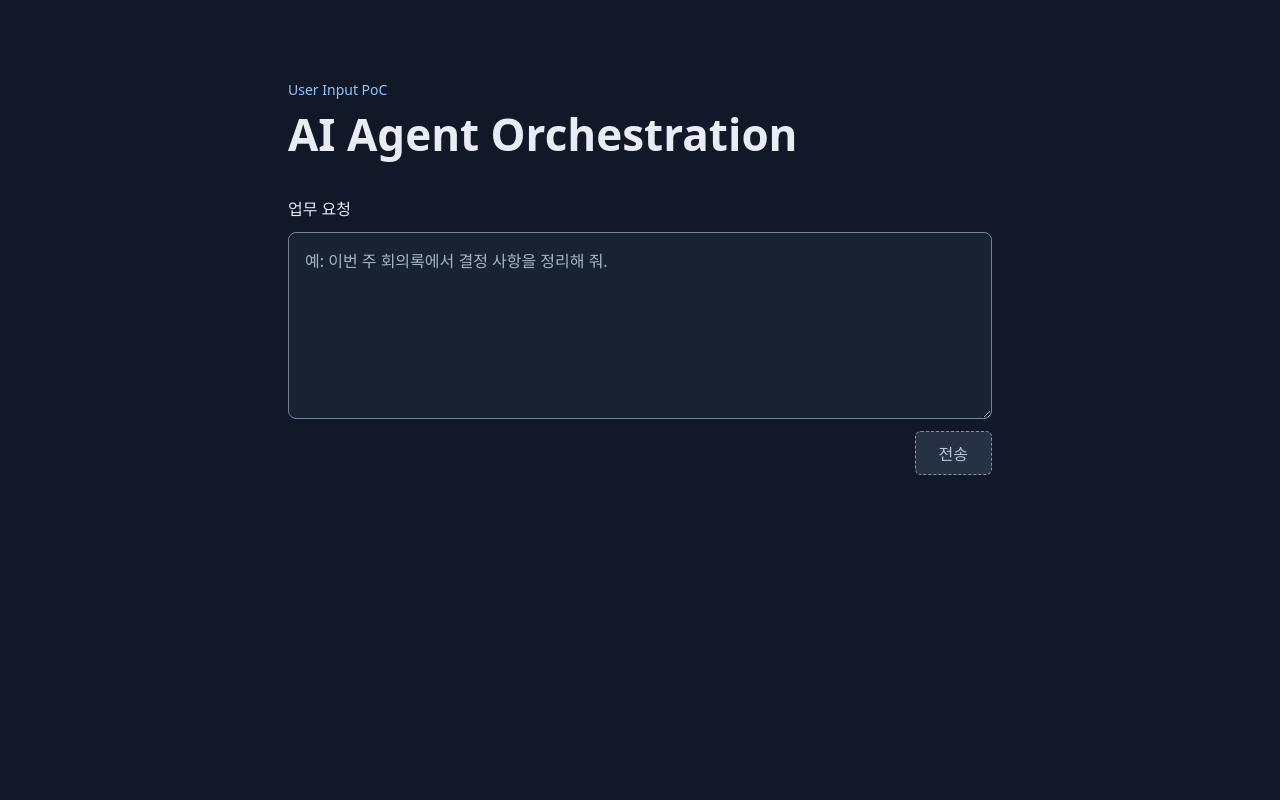
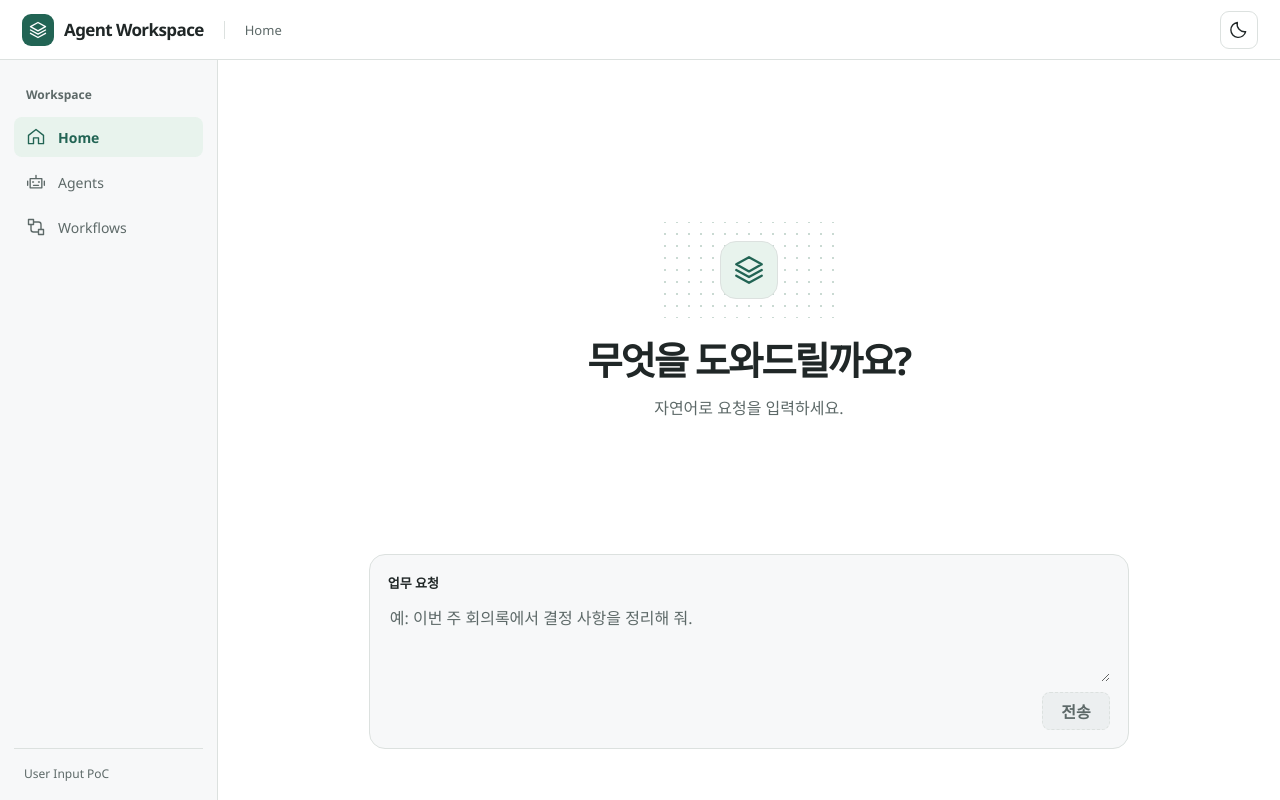
Before and after one commit to jtk745858/Agent-Workspace_User-Input, a React (Vite) app: page / in a window 1280 px wide. Built offline with nearby package versions, Linux system fonts and the light colour scheme.

Commit message:
feat(ui): add workspace layout and theme switching

```diff
--- a/src/app/App.tsx
+++ b/src/app/App.tsx
@@ -1,4 +1,6 @@
+import AppLayout from "../layouts/AppLayout";
 import MainPage from "../pages/MainPage";
+
 export default function App() {
-  return <MainPage />;
+  return <AppLayout><MainPage /></AppLayout>;
 }
--- /dev/null
+++ b/src/layouts/AppLayout.tsx
@@ -0,0 +1,37 @@
+import type { ReactNode } from "react";
+import { useTheme } from "../theme/useTheme";
+import { WorkspaceIcon } from "./WorkspaceIcon";
+
+function AppHeader() {
+  const { theme, toggleTheme } = useTheme();
+  const label = theme === "light" ? "현재 라이트 모드 · 다크 모드로 전환" : "현재 다크 모드 · 라이트 모드로 전환";
+  return (
+    <header className="app-header">
+      <strong className="brand"><span className="brand-mark"><WorkspaceIcon name="workspace" /></span>Agent Workspace</strong>
+      <span className="location">Home</span>
+      <button className="theme-toggle" type="button" onClick={toggleTheme} aria-label={label} title={label}>
+        <WorkspaceIcon name={theme === "light" ? "moon" : "sun"} />
+      </button>
+    </header>
+  );
+}
+
+function AppSidebar() {
+  return (
+    <aside className="sidebar" aria-label="Workspace 사이드바">
+      <nav aria-label="Workspace 탐색">
+        <h2 className="nav-label">Workspace</h2>
+        <ul>
+          <li><span className="nav-item current" aria-current="page"><WorkspaceIcon name="home" />Home</span></li>
+          <li><button className="nav-item" disabled><WorkspaceIcon name="agents" />Agents</button></li>
+          <li><button className="nav-item" disabled><WorkspaceIcon name="workflows" />Workflows</button></li>
+        </ul>
+      </nav>
+      <small className="stage">User Input PoC</small>
+    </aside>
+  );
+}
+
+export default function AppLayout({ children }: { children: ReactNode }) {
+  return <div className="workspace"><AppHeader /><AppSidebar />{children}</div>;
+}
--- /dev/null
+++ b/src/layouts/WorkspaceIcon.tsx
@@ -0,0 +1,12 @@
+const paths = {
+  workspace: "M3 8 12 3l9 5-9 5-9-5ZM3 12l9 5 9-5M3 16l9 5 9-5",
+  home: "m3 10 9-7 9 7v10h-6v-7H9v7H3Z",
+  agents: "M5 8h14v11H5zM12 4v4M8 12h1m6 0h1M9 16h6M2 11v5m20-5v5",
+  workflows: "M3 3h6v6H3zM15 15h6v6h-6zM6 9v6a3 3 0 0 0 3 3h6M9 6h6a3 3 0 0 1 3 3v6",
+  moon: "M20 14a9 9 0 0 1-10-11 9 9 0 1 0 10 11Z",
+  sun: "M16 12a4 4 0 1 1-8 0 4 4 0 1 1 8 0ZM12 2v2m0 16v2M2 12h2m16 0h2M5 5l2 2m10 10 2 2M5 19l2-2M17 7l2-2",
+};
+
+export function WorkspaceIcon({ name }: { name: keyof typeof paths }) {
+  return <svg width="20" height="20" viewBox="0 0 24 24" fill="none" stroke="currentColor" strokeWidth="1.65" strokeLinejoin="round" strokeLinecap="round" aria-hidden="true"><path d={paths[name]} /></svg>;
+}
--- a/src/pages/MainPage.tsx
+++ b/src/pages/MainPage.tsx
@@ -1,3 +1,4 @@
+import { WorkspaceIcon } from "../layouts/WorkspaceIcon";
 import { useState } from "react";
 import UserInputForm from "../features/user-input/components/UserInputForm";
 
@@ -12,10 +13,15 @@ export default function MainPage() {
 
   return (
     <main className="page">
-      <p className="eyebrow">User Input PoC</p>
-      <h1>AI Agent Orchestration</h1>
-      <UserInputForm onSubmitText={handleSubmittedText} />
-      <p className="receipt" role="status">{receipt}</p>
+      <div className="welcome">
+        <div className="constellation" aria-hidden="true"><span><WorkspaceIcon name="workspace" /></span></div>
+        <h1>무엇을 도와드릴까요?</h1>
+        <p>자연어로 요청을 입력하세요.</p>
+      </div>
+      <div className="composer">
+        <UserInputForm onSubmitText={handleSubmittedText} />
+        <p className="receipt" role="status">{receipt}</p>
+      </div>
     </main>
   );
 }
--- a/src/styles/global.css
+++ b/src/styles/global.css
@@ -1,84 +1,122 @@
 :root {
-  font-family: system-ui, -apple-system, "Segoe UI", sans-serif;
-  color: #e8edf5;
-  background: #111827;
+  color-scheme: light;
+  --bg: #fff;
+  --surface: #f7f8f9;
+  --hover: #eceff0;
+  --text: #202727;
+  --muted: #5d6968;
+  --border: #dce1df;
+  --accent: #226454;
+  --tint: #e8f3ed;
+  --on-accent: #fff;
+  --dots: #cadad3;
+  font-family: "Segoe UI", "Malgun Gothic", system-ui, sans-serif;
+  color: var(--text);
+  background: var(--bg);
+}
+:root[data-theme="dark"] {
   color-scheme: dark;
-  font-synthesis: none;
-  text-rendering: optimizeLegibility;
-  -webkit-font-smoothing: antialiased;
+  --bg: #191d1d;
+  --surface: #202525;
+  --hover: #303737;
+  --text: #f2f5f4;
+  --muted: #b1bcb9;
+  --border: #414948;
+  --accent: #98d7b9;
+  --tint: #253e34;
+  --on-accent: #112b20;
+  --dots: #40564c;
 }
+* { box-sizing: border-box; }
+body, h1, h2, p, ul { margin: 0; }
+button, textarea { color: inherit; font: inherit; }
+button { cursor: pointer; }
+button:disabled { cursor: not-allowed; }
+:focus-visible { outline: 3px solid var(--accent); outline-offset: 3px; }
 
-* { box-sizing: border-box; }
-body { margin: 0; }
-
+.workspace {
+  min-height: 100dvh;
+  display: grid;
+  grid-template: auto 1fr / clamp(160px, 17vw, 236px) minmax(0, 1fr);
+}
+.app-header {
+  grid-column: 1 / -1;
+  display: flex;
+  align-items: center;
+  gap: 20px;
+  min-height: 60px;
+  padding: 8px 22px;
+  border-bottom: 1px solid var(--border);
+}
+.brand, .brand-mark, .theme-toggle, .nav-item { display: inline-flex; align-items: center; }
+.brand { gap: 10px; font-size: 17px; letter-spacing: -.035em; }
+.brand-mark, .theme-toggle { justify-content: center; border-radius: 9px; }
+.brand-mark { width: 32px; height: 32px; background: var(--accent); color: var(--on-accent); }
+.location { border-left: 1px solid var(--border); padding-left: 20px; color: var(--muted); font-size: 13px; }
+.theme-toggle { margin-left: auto; width: 38px; height: 38px; border: 1px solid var(--border); background: var(--bg); }
+.theme-toggle:hover { background: var(--hover); }
+.sidebar {
+  display: flex; flex-direction: column; justify-content: space-between;
+  background: var(--surface); border-right: 1px solid var(--border); padding: 26px 14px 18px;
+}
+.nav-label, .stage { color: var(--muted); font-size: 12px; }
+.nav-label { margin: 0 12px 14px; }
+.sidebar ul { display: grid; gap: 5px; list-style: none; padding: 0; }
+.nav-item { gap: 12px; width: 100%; padding: 10px 12px; border: 0; border-radius: 8px; background: transparent; font-size: 14px; }
+.nav-item:disabled { color: var(--muted); }
+.current { background: var(--tint); color: var(--accent); font-weight: 650; }
+.stage { padding: 16px 10px 0; border-top: 1px solid var(--border); }
 .page {
-  max-width: 800px;
-  margin: 0 auto;
-  padding: clamp(40px, 10vh, 88px) clamp(20px, 6vw, 48px);
+  min-width: 0; display: flex; flex-direction: column; align-items: center;
+  padding: clamp(20px, 4vw, 64px); gap: 24px;
 }
-
-.eyebrow {
-  margin: 0 0 10px;
-  color: #93c5fd;
-  font-size: 0.875rem;
+.welcome { flex: 1; display: grid; align-content: center; justify-items: center; text-align: center; padding-block: 18px; }
+.constellation {
+  width: 172px; height: 96px; display: grid; place-items: center;
+  background: radial-gradient(circle, var(--dots) 1px, transparent 1.5px) center / 12px 12px;
+  margin-bottom: 18px;
 }
-
-h1 {
-  margin: 0 0 36px;
-  font-size: clamp(1.8rem, 5vw, 2.75rem);
-  line-height: 1.15;
+.constellation span {
+  display: grid; place-items: center; width: 58px; height: 58px;
+  border: 1px solid var(--border); border-radius: 16px; color: var(--accent); background: var(--tint);
 }
-
-.input-form { display: grid; grid-template-columns: minmax(0, 1fr); gap: 12px; }
-.input-form label { font-weight: 600; }
-
+.constellation svg { width: 34px; height: 34px; }
+h1 { font-size: clamp(1.65rem, 3vw, 2.6rem); letter-spacing: -.055em; line-height: 1.3; }
+.welcome p { color: var(--muted); margin-top: 10px; }
+.composer { width: min(100%, 760px); }
+.input-form {
+  display: grid; grid-template-columns: minmax(0, 1fr); gap: 10px;
+  padding: 18px; border: 1px solid var(--border); border-radius: 16px; background: var(--surface);
+}
+.input-form label { font-size: 13px; font-weight: 650; }
 .input-form textarea {
-  width: 100%;
-  min-height: 9rem;
-  resize: vertical;
-  padding: 16px;
-  border: 1px solid #75839a;
-  border-radius: 8px;
-  background: #182232;
-  color: inherit;
-  font: inherit;
-  line-height: 1.6;
+  display: block; width: 100%; min-height: 3rem; height: 5rem; resize: vertical;
+  border: 0; background: transparent; padding: 4px 2px; line-height: 1.55;
 }
-
-.input-form textarea::placeholder { color: #a8b4c6; }
-
-.input-form button {
-  justify-self: end;
-  padding: 10px 24px;
-  min-height: 44px;
-  border: 0;
-  border-radius: 6px;
-  background: #93c5fd;
-  color: #10243d;
-  font: inherit;
-  font-weight: 650;
-  cursor: pointer;
+textarea::placeholder { color: var(--muted); }
+.input-form button { justify-self: end; min-height: 36px; padding: 6px 18px; border: 1px solid transparent; border-radius: 8px; background: var(--accent); color: var(--on-accent); font-weight: 600; }
+.input-form button:disabled { background: var(--hover); border: 1px dashed var(--border); color: var(--muted); }
+.receipt { color: var(--muted); font-size: 13px; }
+.receipt:not(:empty) { margin-top: 8px; }
+@media (max-width: 650px) {
+  .workspace { grid-template: auto auto 1fr / minmax(0, 1fr); }
+  .sidebar { padding: 5px 10px; border: 0; border-bottom: 1px solid var(--border); }
+  .sidebar ul { display: flex; flex-wrap: wrap; }
+  .nav-label, .stage { display: none; }
+  .nav-item { padding: 6px 8px; gap: 5px; }
+  .app-header { padding-inline: 12px; gap: 12px; }
+  .page { padding: 16px; }
 }
-
-.input-form button:disabled {
-  outline: 1px dashed #8291a6;
-  outline-offset: -1px;
-  background: #263244;
-  color: #bac5d6;
-  cursor: not-allowed;
+@media (max-height: 500px) {
+  .app-header { min-height: 44px; padding-block: 3px; }
+  .welcome { padding: 0; }
+  .constellation { display: none; }
+  .page { gap: 10px; padding-block: 12px; }
+  .welcome p { margin-top: 3px; }
+  .input-form { gap: 5px; padding: 10px; }
+  .input-form textarea { height: 3rem; }
 }
-
-.input-form button:enabled:hover { background: #b6d9ff; }
-.input-form :focus-visible { outline: 3px solid #bfdbfe; outline-offset: 3px; }
-.receipt { margin: 16px 0 0; color: #a7f3d0; font-size: 0.9rem; }
-
-@media (max-height: 480px) {
-  .page { padding-block: 12px; }
-  h1 { margin-bottom: 12px; }
-  .input-form { gap: 8px; }
-  .input-form textarea { height: 26vh; min-height: 4rem; padding-block: 8px; }
+@media (max-width: 360px) {
+  .location { display: none; }
+  .nav-item svg { display: none; }
 }
-
-@media (max-width: 480px) {
-  .page { padding-inline: 12px; overflow-wrap: anywhere; }
-}
--- /dev/null
+++ b/src/theme/useTheme.ts
@@ -0,0 +1,30 @@
+import { useLayoutEffect, useState } from "react";
+
+const storageKey = "agent-workspace-theme";
+type Theme = "light" | "dark";
+
+export function useTheme() {
+  const [theme, setTheme] = useState<Theme>(() => {
+    try {
+      return localStorage.getItem(storageKey) === "dark" ? "dark" : "light";
+    } catch {
+      return "light";
+    }
+  });
+
+  useLayoutEffect(() => {
+    document.documentElement.dataset.theme = theme;
+  }, [theme]);
+
+  function toggleTheme() {
+    const next = theme === "light" ? "dark" : "light";
+    setTheme(next);
+    try {
+      localStorage.setItem(storageKey, next);
+    } catch {
+      // The current window can still switch themes when storage is unavailable.
+    }
+  }
+
+  return { theme, toggleTheme };
+}
```
Also changed, not shown: 3 other files (tests, documents, lock files or other folders).
